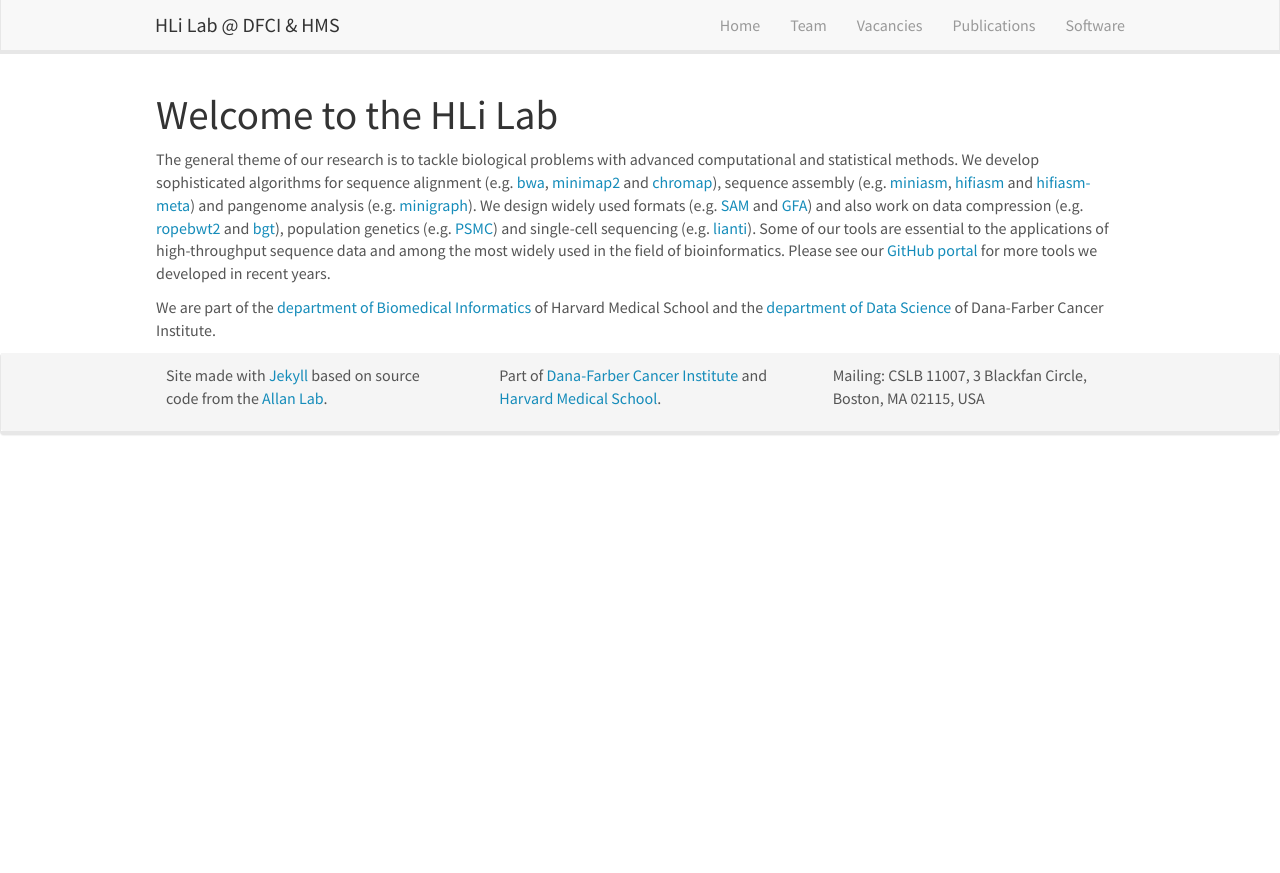
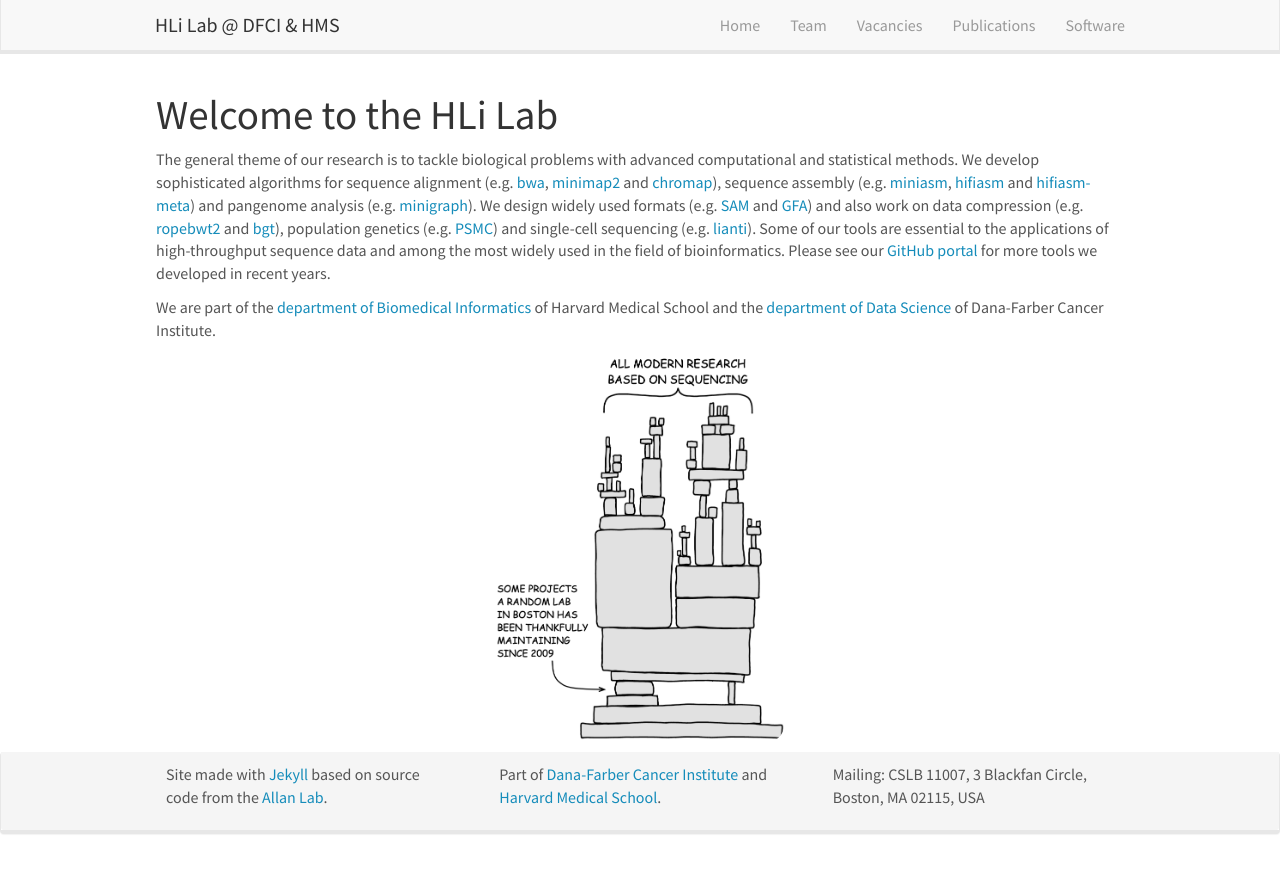
Before and after one commit to hlilab/hlilab.github.io, a Jekyll site: the page built from _pages/home.md, in a window 1280 px wide. Shown: the top 873 px of the page. Built offline with Jekyll 4.4.1, drawn with Linux system fonts in a browser that asks for light colours; nearby versions of some CDN libraries.

Commit message:
added xkcd

```diff
--- a/_pages/home.md
+++ b/_pages/home.md
@@ -33,6 +33,9 @@ Institute.
 We are an established young lab and **[are looking for](vacancies)
 passionate PhD students and postdocs to join our team!**
 -->
+<div style="text-align: center;">
+  <img src="images/lab-xkcd.png" width="30%"/>
+</div>
 
 [dbmi]: http://dbmi.hms.harvard.edu
 [ds]: http://ds.dfci.harvard.edu
```
Also changed, not shown: images/lab-xkcd.png (added).
